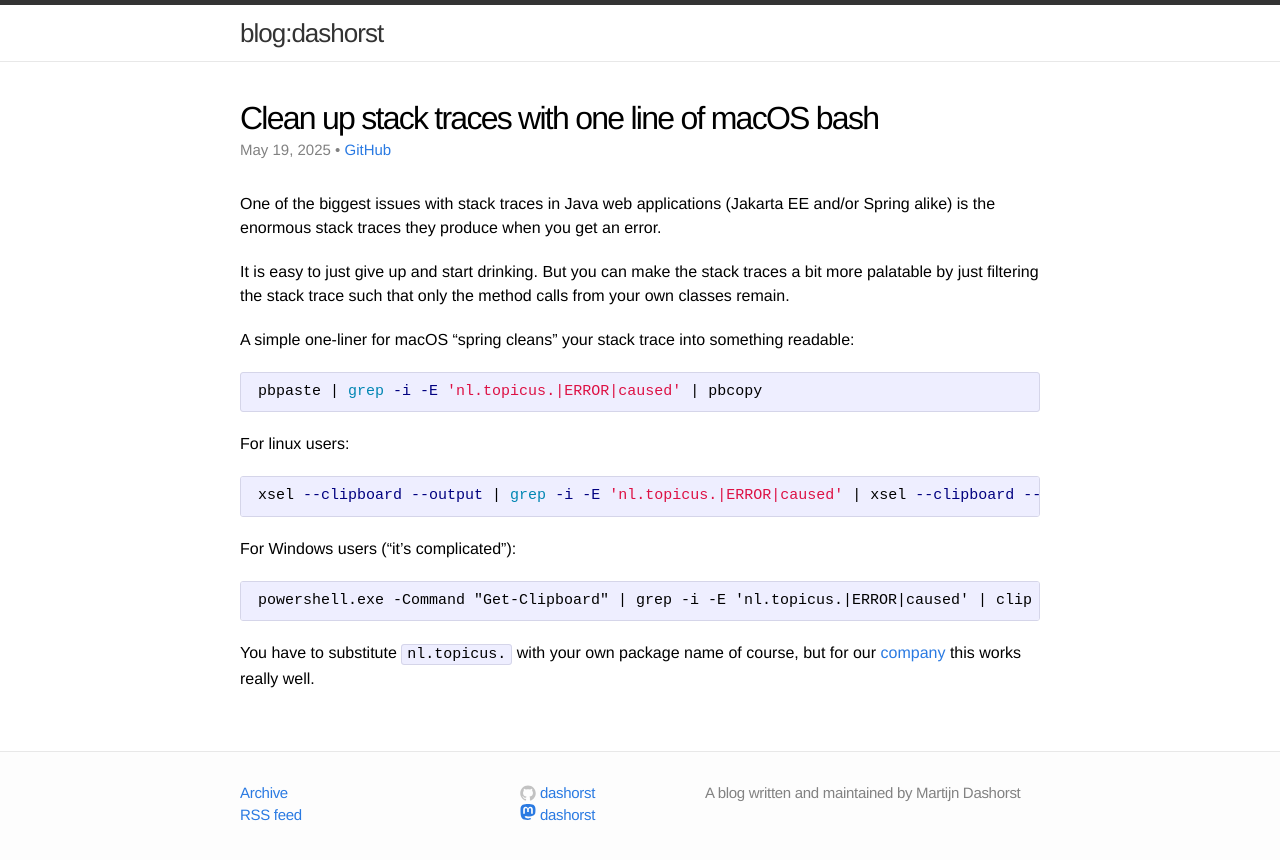
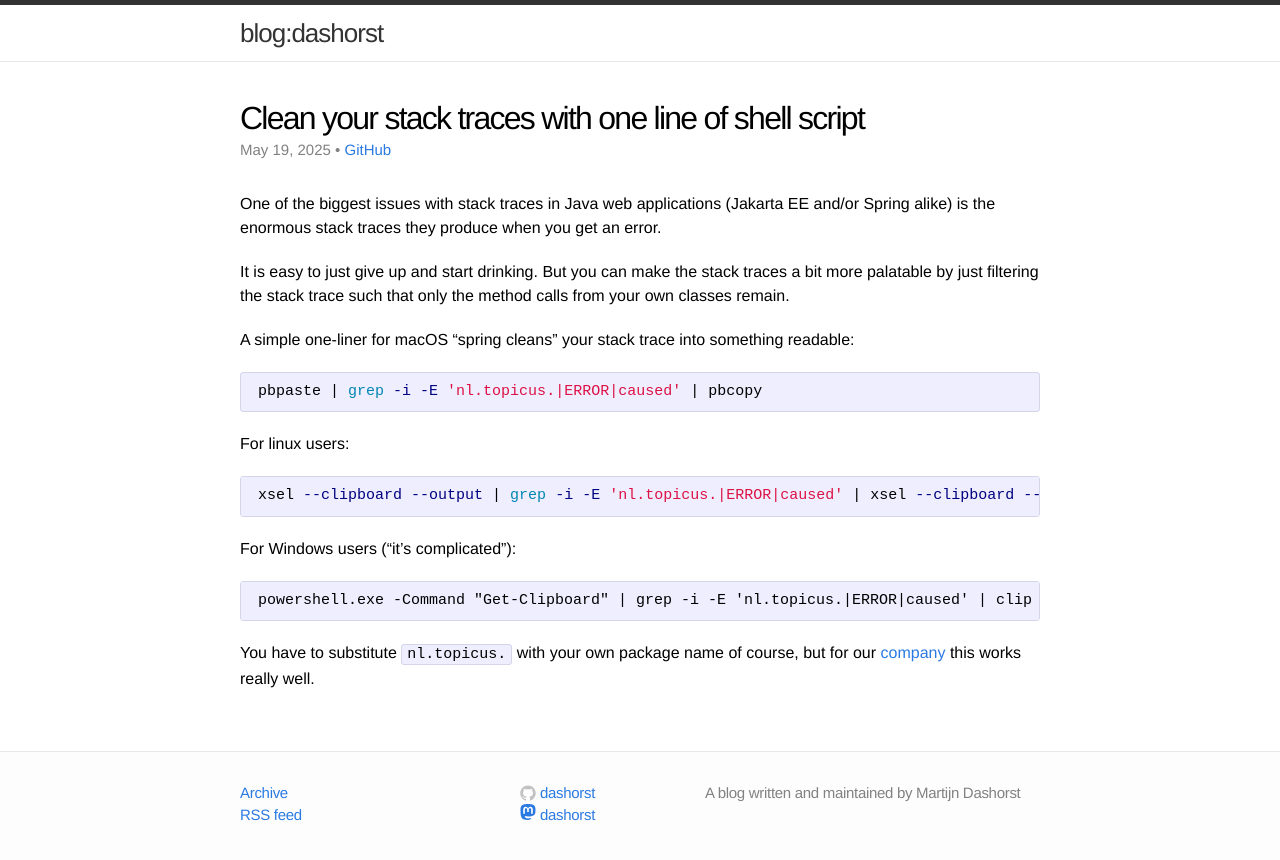
Before and after one commit to dashorst/martijndashorst.com, a Jekyll site: the page built from _posts/2025/2025-05-19-clean-stack-traces.md, in a window 1280 px wide. Shown: the top 860 px of the page. Built offline with Jekyll 4.4.1, drawn with Linux system fonts in a browser that asks for light colours.

Commit message:
Update 2025-05-19-clean-stack-traces.md

```diff
--- a/_posts/2025/2025-05-19-clean-stack-traces.md
+++ b/_posts/2025/2025-05-19-clean-stack-traces.md
@@ -2,7 +2,7 @@
 layout: post
 status: published
 published: true
-title: Clean up stack traces with one line of macOS bash
+title: Clean your stack traces with one line of shell script
 ---
 One of the biggest issues with stack traces in Java web applications (Jakarta EE and/or Spring alike) is the enormous stack traces they produce when you get an error.
 
```
